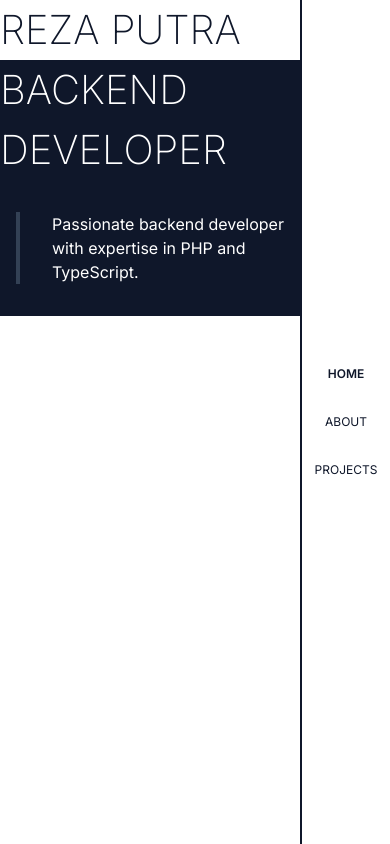
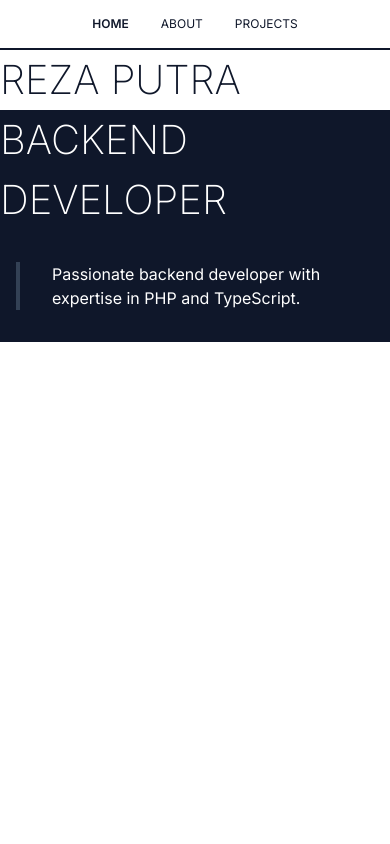
Before and after one commit to rezaputraa/rezaputraa.github.io, a Next.js app: page / in a window 390 px wide. Built offline with nearby package versions, Linux system fonts and the light colour scheme.

Commit message:
Responsiveness for dashboard and about page

```diff
--- a/app/about/page.tsx
+++ b/app/about/page.tsx
@@ -9,7 +9,7 @@ export default function Page() {
     <div className="flex min-h-screen flex-col items-center justify-center gap-40 md:flex-row">
       <div>
         <OrigamiProfile />
-        <Image src="./profile.jpg" alt="Reza" className="relative sm:h-[300px] sm:w-[300px]" height={200} width={200} />
+        <Image src="./profile.jpg" alt="Reza" className="relative sm:h-[300px] sm:w-[300px]" height={200} width={200} priority={true} />
       </div>
       <motion.div
         initial={{ opacity: 0 }}
--- a/app/layout.tsx
+++ b/app/layout.tsx
@@ -27,7 +27,7 @@ export default function RootLayout({
         "min-h-screen bg-background font-sans antialiased",
         fontSans.variable
       )}>
-        <main className="me-[90px] overflow-hidden">
+        <main className="overflow-hidden sm:me-[90px]">
           <SideBar links={links} />
           {children}
         </main>
--- a/app/page.tsx
+++ b/app/page.tsx
@@ -5,7 +5,7 @@ import HeroText from "@/components/HeroText";
 
 export default function Home() {
   return (
-    <>
+    <div className="mt-[50px] sm:mt-0">
       <HeroText
         initialPosition={-100}
         className="font-extralight text-slate-900 selection:bg-slate-900 selection:text-white"
@@ -23,6 +23,6 @@ export default function Home() {
           <HeroQuote quote="Passionate backend developer with expertise in PHP and TypeScript." />
         </div>
       </div>
-    </>
+    </div>
   );
 }
--- a/components/OrigamiProfile.tsx
+++ b/components/OrigamiProfile.tsx
@@ -17,7 +17,7 @@ export default function OrigamiProfile() {
       {colors.map((color) => (
         <motion.div
           key={color}
-          className={`absolute h-[200px] w-[200px] sm:h-[300px] sm:w-[300px] ${color}`}
+          className={`absolute h-48 w-48 sm:h-[300px] sm:w-[300px] ${color}`}
           initial={{ rotate: 0, x: 0 }}
           transition={{ ease: "easeOut", duration: 0.5, type: "spring" }}
           animate={{ rotate: getRandomIntInclusive(-20, 20), x: getRandomIntInclusive(-50, 50) }}
--- a/components/SideBar.tsx
+++ b/components/SideBar.tsx
@@ -15,7 +15,7 @@ export default function SideBar({
   const pathname = usePathname();
 
   return (
-    <aside className="fixed right-0 flex min-h-screen w-[90px] flex-col items-center justify-center gap-8 border-l-2 border-l-slate-900">
+    <aside className="fixed flex min-h-[50px] w-full items-center justify-center gap-8 border-b-2 border-b-slate-900 sm:right-0 sm:min-h-screen sm:w-[90px] sm:flex-col sm:border-l-2 sm:border-l-slate-900">
       {links.map((link) => (
         <Link
           key={link.name}
```
